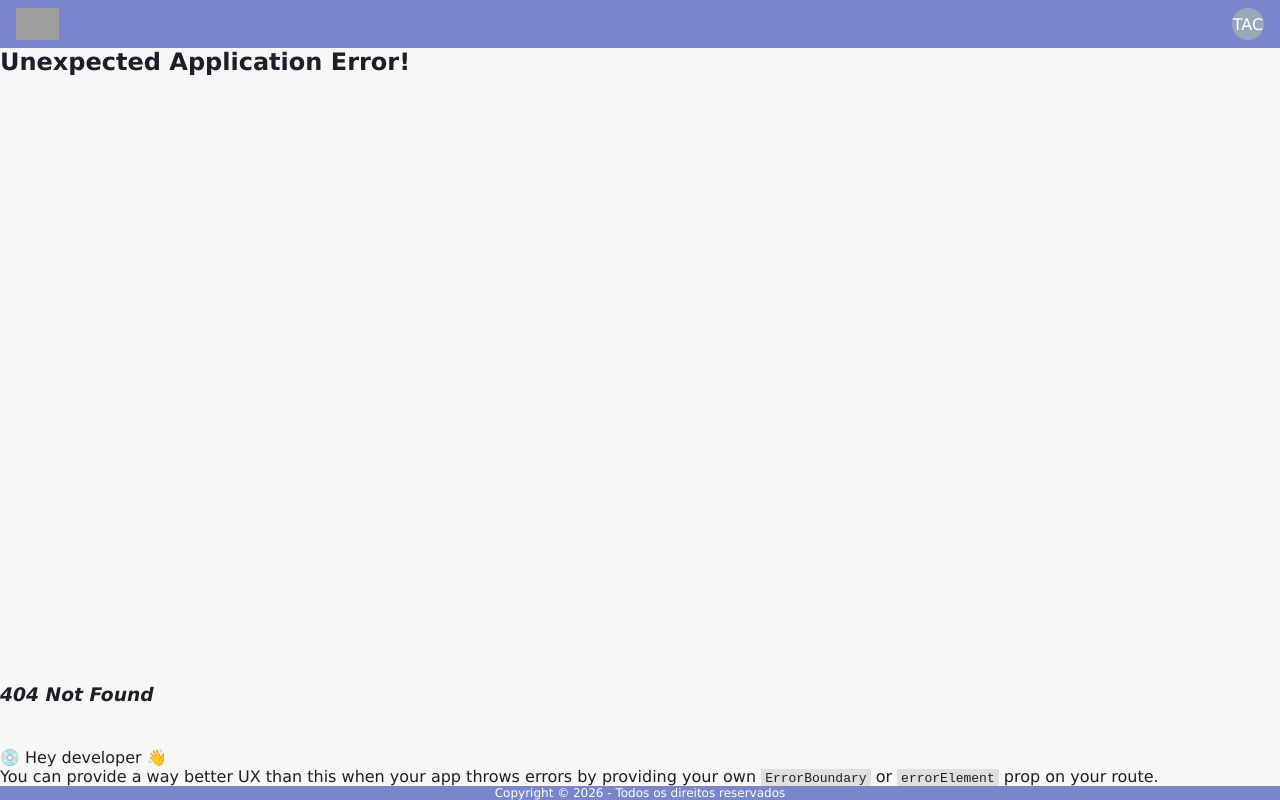
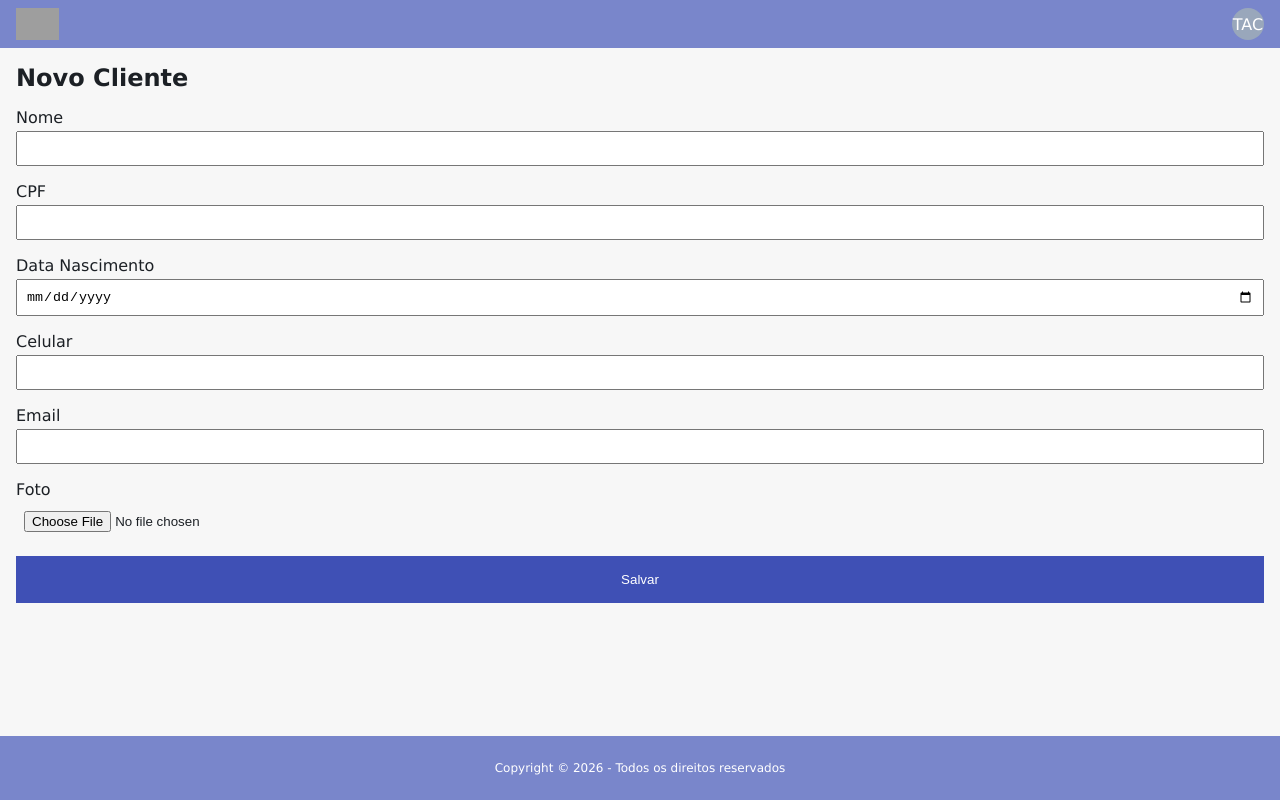
Before and after one commit to tetomelo/aulas-aplicativo-pwa, a React (Vite) app: page /cadastro-cliente in a window 1280 px wide. Before the commit this address had no page. Built offline with nearby package versions, Linux system fonts and the light colour scheme; grey boxes are pictures that could not be loaded.

Commit message:
Salvando

```diff
--- a/src/componentes/CampoCustomizado/CampoCustomizado.css
+++ b/src/componentes/CampoCustomizado/CampoCustomizado.css
@@ -2,7 +2,7 @@
   display: flex;
   flex-direction: column;
   gap: 4px;
-  flex: 1;
+
 }
 
 .campo-customizado__input {
--- a/src/componentes/Principal/Principal.css
+++ b/src/componentes/Principal/Principal.css
@@ -4,3 +4,9 @@
   flex-direction: column;
   gap: 16px;
 }
+
+.principal__titulo {
+  display: flex;
+  align-items: center;
+  gap: 8px;
+}
--- a/src/componentes/Principal/Principal.jsx
+++ b/src/componentes/Principal/Principal.jsx
@@ -1,8 +1,22 @@
 import "./Principal.css";
+import { IoIosArrowBack } from "react-icons/io";
+import { useNavigate } from "react-router-dom";
 
 
-function Principal({children}) {
-  return <main className="principal__root">{children}</main>;
+function Principal({ voltarPara, titulo, children }) {
+  const navigate = useNavigate();
+
+  return (
+    <main className="principal__root">
+      <div className="principal__titulo">
+        {voltarPara && <IoIosArrowBack size={24} onClick={() => navigate(voltarPara)} />}
+
+        <h2>{titulo}</h2>
+      </div>
+
+      {children}
+    </main>
+  );
 }
 
 export default Principal;
--- /dev/null
+++ b/src/paginas/CadastroCliente/CadastroCliente.jsx
@@ -0,0 +1,95 @@
+import Principal from "../../componentes/Principal/Principal";
+import CampoCustomizado from "../../componentes/CampoCustomizado/CampoCustomizado";
+import BotaoCustomizado from "../../componentes/BotaoCustomizado/BotaoCustomizado";
+import { useState } from "react";
+import validarCPF from "../../utils/validarCPF";
+import { formatarComMascara, MASCARA_CPF, MASCARA_CELULAR } from "../../utils/formatarComMascara";
+import validarEmail from "../../utils/validarEMAIL";
+
+
+
+
+function CadastroCliente() {
+  const [cliente, setCliente] = useState({
+    nome: "",
+    cpf: "",
+    dataNascimento: "",
+    celular: "",
+    email: "",
+    foto: null,
+  });
+
+  const salvar = () => {
+    console.log("Cliente salvo:", cliente);
+  }
+
+  return (
+    <Principal titulo="Novo Cliente">
+      <CampoCustomizado
+        label="Nome"
+        value={cliente.nome}
+        onChange={(e) => setCliente({ ...cliente, nome: e.target.value })}
+      />
+
+      <CampoCustomizado
+        label="CPF"
+        value={cliente.cpf}
+        onChange={(e) => setCliente({ ...cliente, cpf: formatarComMascara(e.target.value, MASCARA_CPF) })}
+        onBlur={(e) => {
+          if (!validarCPF(e.target.value.trim())) {
+            alert("CPF inválido!");
+          }
+        }}
+      />
+      <CampoCustomizado
+        type="date"
+        label="Data Nascimento"
+        value={cliente.dataNascimento}
+        onChange={(e) => setCliente({ ...cliente, dataNascimento: e.target.value })}
+      />
+      <CampoCustomizado
+        type="tel"
+        label="Celular"
+        value={cliente.celular}
+        onChange={(e) =>
+          setCliente({ ...cliente, celular: formatarComMascara(e.target.value, MASCARA_CELULAR) })}
+        />
+      <CampoCustomizado
+        type="email"
+        label="Email"
+        value={cliente.email}
+        onChange={(e) => setCliente({ ...cliente, email: (e.target.value) })}
+        onBlur={(e) => {
+          if (e.target.value.trim() && !validarEmail(e.target.value)) {
+            alert("Email inválido!");
+          }
+        }}
+        />
+
+        <CampoCustomizado
+         type="file"
+         accept="image/*"
+         label="Foto"
+         onChange={(e) => {
+          const imagem = e.target.files[0];
+          if (imagem) {
+            const reader = new FileReader();
+            reader.onloadend = (event) => {
+              setCliente({ ...cliente, foto: event.target.result });
+            };
+            reader.readAsDataURL(imagem);
+          }
+         }}
+
+
+         />
+
+
+      <BotaoCustomizado tipo="primario" aoClicar={salvar}>
+        Salvar
+      </BotaoCustomizado>
+    </Principal>
+  );
+}
+
+export default CadastroCliente;
--- a/src/paginas/LIstaTarefas/ListaTarefas.jsx
+++ b/src/paginas/LIstaTarefas/ListaTarefas.jsx
@@ -33,15 +33,7 @@ function ListaTarefas() {
 
 
   return (
-    <Principal>
-      <h2>Lista de Tarefas({tarefas.length})</h2>
-
-      <div className="lista-tarefas__campo-adicionar">
-        <BotaoCustomizado
-          label="Nova Tarefa"
-        />
-
-
+    <Principal voltarPara="/" titulo={`Lista de Tarefas (${tarefas.length})`}>
 
         <CampoCustomizado
           label="Nova Tarefa"
@@ -61,7 +53,7 @@ function ListaTarefas() {
         {/* <BotaoCustomizado tipo="secundario" aoClicar={adicionarTarefa}>
           +
         </BotaoCustomizado> */}
-      </div>
+
 
       {!tarefas.length && (<span className="lista-tarefas__mensagem-sem-tarefas">Não há tarefas para mostrar.</span>)}
 
--- a/src/paginas/ListaProdutos/ListaProdutos.jsx
+++ b/src/paginas/ListaProdutos/ListaProdutos.jsx
@@ -21,8 +21,7 @@ function ListaProdutos() {
  },
 ];
  return (
-    <Principal>
-      <h2>Lista de Produtos</h2>
+     <Principal voltarPara="/" titulo="Lista de Produtos">
 
       {produtos.map((itemProduto, index) => {
         return <ItemProdutos key={index} produto={itemProduto} />
--- /dev/null
+++ b/src/utils/formatarComMascara.js
@@ -0,0 +1,19 @@
+export const formatarComMascara = (value, mask) => {
+   if (!value) return "";
+   let numericValue = value.replace(/[\D]/g, "");
+   let maskedValue = "";
+   let valueIndex = 0;
+   for (let i = 0; i < mask.length; i++) {
+       if (mask[i] === "#") {
+           maskedValue += numericValue[valueIndex] || "";
+           valueIndex++;
+       } else {
+           maskedValue += mask[i];
+       }
+       if (valueIndex >= numericValue.length) break;
+   }
+   return maskedValue;
+};
+
+export const MASCARA_CPF = "###.###.###-##";
+export const MASCARA_CELULAR = "(##) #####-####";
--- /dev/null
+++ b/src/utils/validarCPF.js
@@ -0,0 +1,39 @@
+function validarCPF(cpf) {
+  // Remove tudo que não é número
+  cpf = cpf.replace(/\D/g, '');
+
+  // Verifica se tem 11 dígitos ou se todos são iguais
+  if (cpf.length !== 11 || /^(\d)\1+$/.test(cpf)) {
+    return false;
+  }
+
+  // Validação do primeiro dígito verificador
+  let soma = 0;
+  for (let i = 0; i < 9; i++) {
+    soma += parseInt(cpf.charAt(i)) * (10 - i);
+  }
+
+  let resto = (soma * 10) % 11;
+  if (resto === 10 || resto === 11) resto = 0;
+
+  if (resto !== parseInt(cpf.charAt(9))) {
+    return false;
+  }
+
+  // Validação do segundo dígito verificador
+  soma = 0;
+  for (let i = 0; i < 10; i++) {
+    soma += parseInt(cpf.charAt(i)) * (11 - i);
+  }
+
+  resto = (soma * 10) % 11;
+  if (resto === 10 || resto === 11) resto = 0;
+
+  if (resto !== parseInt(cpf.charAt(10))) {
+    return false;
+  }
+
+  return true;
+}
+
+export default validarCPF;
--- /dev/null
+++ b/src/utils/validarEMAIL.js
@@ -0,0 +1,6 @@
+function validarEmail(email) {
+  const regex = /^[a-zA-Z0-9._%+-]+@[a-zA-Z0-9.-]+\.[a-zA-Z]{2,}$/;
+  return regex.test(email);
+}
+
+export default validarEmail;
```
Also changed, not shown: src/App.jsx (+12 -1 lines), src/paginas/CadastroCliente/CadastroCliente.css (added).
